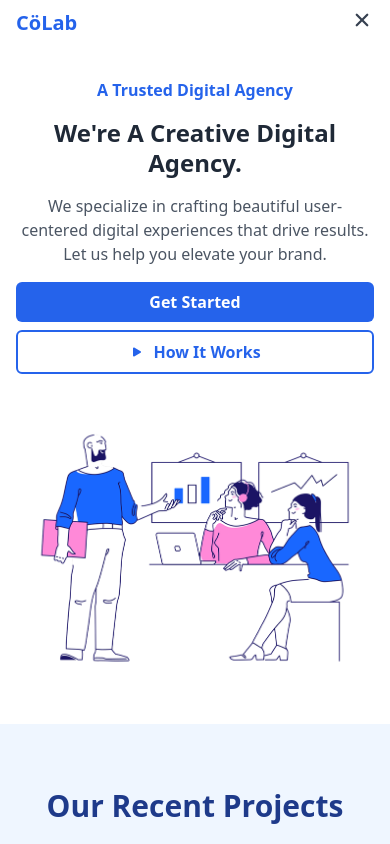
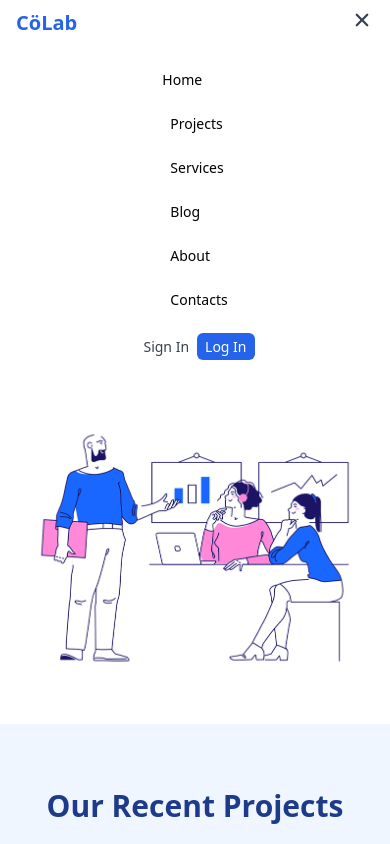
Before and after one commit to Abdul565656/Digital-Marketing-Website-Using-Next-js, a Next.js app: page / in a window 390 px wide. Both pictures are taken after a click on the button 362 px from the left and 20 px from the top of the page. Shown: the top 844 px of the page. Built offline with nearby package versions, Linux system fonts and the light colour scheme.

Commit message:
Mobile Responsive Navbar

```diff
--- a/app/components/Navbar.tsx
+++ b/app/components/Navbar.tsx
@@ -17,7 +17,7 @@ const Navbar: React.FC<NavbarProps> = ({ title }) => {
   };
 
   return (
-    <nav className="bg-white py-2 px-4 shadow-md">
+    <nav className="bg-white py-2 px-4 shadow-md relative"> {/* Added relative positioning */}
       <div className="container mx-auto flex items-center justify-between">
         {/* Logo */}
         <Link href="/" className="text-xl md:text-2xl font-bold text-blue-600">
@@ -38,10 +38,12 @@ const Navbar: React.FC<NavbarProps> = ({ title }) => {
         {/* Navigation Links (Hidden on Mobile by Default) */}
         <div
           className={`md:flex items-center space-x-2 md:space-x-6 text-black ${
-            isOpen ? "flex flex-col absolute top-full left-0 w-full bg-white p-4 z-10" : "hidden"
+            isOpen
+              ? "flex flex-col absolute top-full left-0 w-full bg-white p-4 z-20"  // Adjusted z-index
+              : "hidden"
           } md:relative`}
         >
-          <ul className="md:flex space-x-2 md:space-x-6 text-black">
+          <ul className="md:flex flex-col md:flex-row space-y-2 md:space-y-0 space-x-2 md:space-x-6 text-black"> {/* Modified ul for mobile */}
             {["Home", "Projects", "Services", "Blog", "About", "Contacts"].map(
               (item, index) => (
                 <li key={index} className="relative group text-sm">
@@ -60,7 +62,7 @@ const Navbar: React.FC<NavbarProps> = ({ title }) => {
           </ul>
 
           {/* Auth Buttons (Hidden on Mobile by Default) */}
-          <div className="md:flex items-center space-x-2 md:space-x-4 mt-4 md:mt-0">
+          <div className="md:flex flex-col md:flex-row items-center space-y-2 md:space-y-0 space-x-2 md:space-x-4 mt-4 md:mt-0"> {/* Modified auth button div for mobile */}
             <Link href="/signin" className="text-gray-700 hover:underline text-sm">
               Sign In
             </Link>
```
